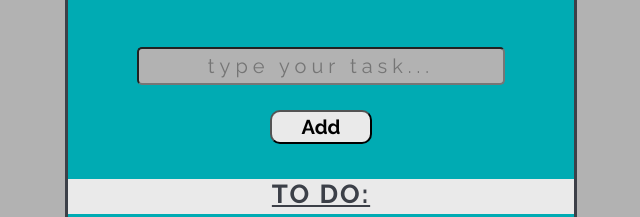
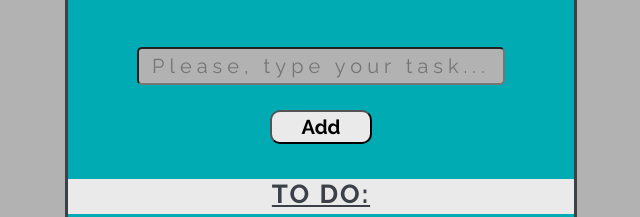
Before and after one commit to SaydeeG5/FSDI103ToDoApp, a plain HTML site: page index.html in a window 1280 px wide. Shown: the part 188-405 px from the top of the page, 319-959 px from the left. Drawn offline with Linux system fonts and the light colour scheme.

Commit message:
Update index.html

```diff
--- a/index.html
+++ b/index.html
@@ -13,7 +13,7 @@
 
 
         <div class="container">
-            <input type="text" id="myInput" placeholder="type your task..."> <br>
+            <input type="text" id="myInput" placeholder="Please, type your task..."> <br>
             <button id="addBtn">Add</button>
         </div>
 
```
